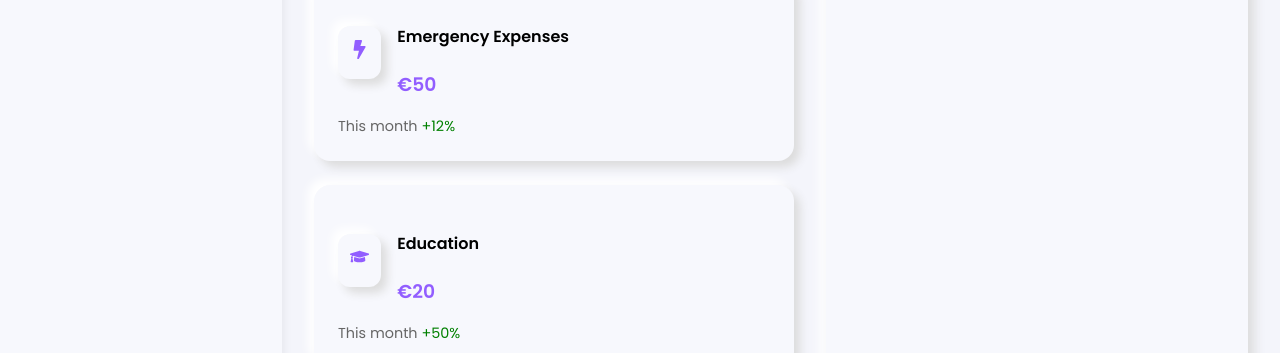
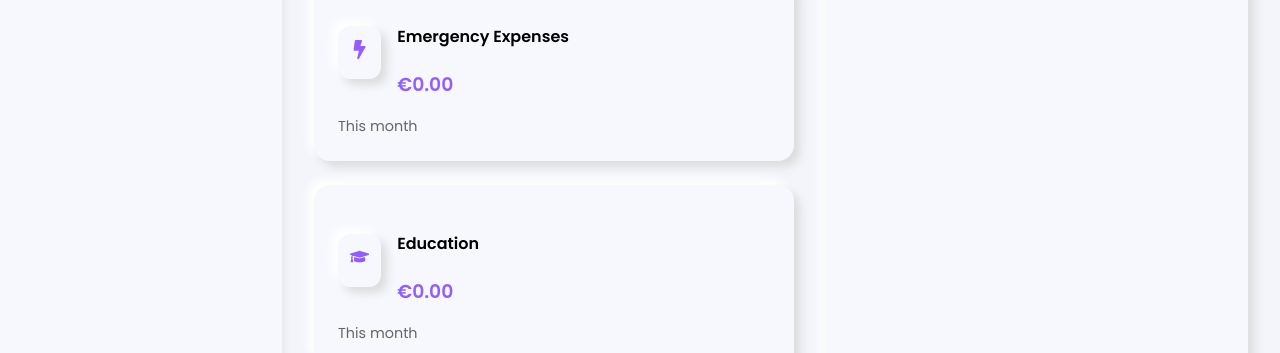
Before and after one commit to sardeshmukhrohit10/BudgetaryNeumorphic, a React (Create React App) app: page / in a window 1280 px wide. Shown: the part 447-800 px from the top of the page. Built offline with nearby package versions, Linux system fonts and the light colour scheme.

Commit message:
Working Dashboard

```diff
--- a/src/components/AddTransactionModal.jsx
+++ b/src/components/AddTransactionModal.jsx
@@ -1,5 +1,3 @@
-
-// AddTransactionModal.jsx
 import React, { useState } from "react";
 import "./AddTransactionModal.css";
 
@@ -58,7 +56,7 @@ const handleSubmit = (e) => {
             <option value="">Select a category</option>
             <option>Food & Groceries</option>
             <option>Health Insurance</option>
-            <option>Travel</option>
+            <option>Travel Expenses</option>
             <option>Rent</option>
             <option>Emergency Expenses</option>
             <option>Education</option>
--- a/src/components/Dashboard.jsx
+++ b/src/components/Dashboard.jsx
@@ -28,13 +28,23 @@ function Dashboard() {
     <div className="dashboard">
       <div className="dashboard-main">
         <WelcomeCard income={income} expense={expense} balance={balance} />
-        <ExpenseCards />
+
+        {/* Pass transactions here */}
+        <ExpenseCards transactions={transactions} />
+
         <button className="add-transaction" onClick={() => setShowModal(true)}>
           + Add Transaction
         </button>
       </div>
+
       <RecentTransactions transactions={transactions} />
-      {showModal && <AddTransactionModal onClose={() => setShowModal(false)} onSubmit={addTransaction} />}
+
+      {showModal && (
+        <AddTransactionModal
+          onClose={() => setShowModal(false)}
+          onSubmit={addTransaction}
+        />
+      )}
     </div>
   );
 }
--- a/src/components/ExpenseCards.jsx
+++ b/src/components/ExpenseCards.jsx
@@ -1,31 +1,51 @@
 import React from "react";
-import { FaBolt, FaGraduationCap, FaPlane, FaShoppingCart, FaHandHoldingHeart, FaGlassCheers } from "react-icons/fa";
+import {
+  FaBolt,
+  FaGraduationCap,
+  FaPlane,
+  FaShoppingCart,
+  FaHandHoldingHeart,
+  FaGlassCheers,
+
+} from "react-icons/fa";
 import "./ExpenseCards.css";
 
-const data = [
-  { category: "Emergency Expenses", amount: 50, change: "+12%", icon: <FaBolt /> },
-  { category: "Education", amount: 20, change: "+50%", icon: <FaGraduationCap /> },
-  { category: "Travel Expenses", amount: 100, change: "-20%", icon: <FaPlane /> },
-  { category: "Food & Groceries", amount: 150, change: "+45%", icon: <FaShoppingCart /> },
-  { category: "Donation", amount: 10, change: "-15%", icon: <FaHandHoldingHeart /> },
-  { category: "Party", amount: 150, change: "+50%", icon: <FaGlassCheers /> },
-];
+function ExpenseCards({ transactions = [] }) {
+  const categories = {
+    "Emergency Expenses": <FaBolt />,
+    "Education": <FaGraduationCap />,
+    "Travel Expenses": <FaPlane />,
+    "Food & Groceries": <FaShoppingCart />,
+    "Donation": <FaHandHoldingHeart />,
+    "Party": <FaGlassCheers />,
 
-function ExpenseCards() {
+  };
+
+  // Prepare card data dynamically
+  const cardData = Object.keys(categories).map((category) => {
+    const total = transactions
+      .filter(txn => txn.type === "Expense" && txn.category === category)
+      .reduce((sum, txn) => sum + parseFloat(txn.amount), 0);
+
+    return {
+      category,
+      total,
+      icon: categories[category]
+    };
+  });
+
   return (
     <div className="expense-cards">
-      {data.map((item, idx) => (
+      {cardData.map((item, idx) => (
         <div className="card" key={idx}>
           <div className="card-header">
             <div className="icon-container">{item.icon}</div>
-            <div>
+            <div className="card-text">
               <h4>{item.category}</h4>
-              <h3>€{item.amount}</h3>
+              <h3>€{item.total.toFixed(2)}</h3>
             </div>
           </div>
-          <p>
-            This month <span style={{ color: item.change.includes("-") ? "red" : "green" }}>{item.change}</span>
-          </p>
+          <p>This month</p>
         </div>
       ))}
     </div>
```
